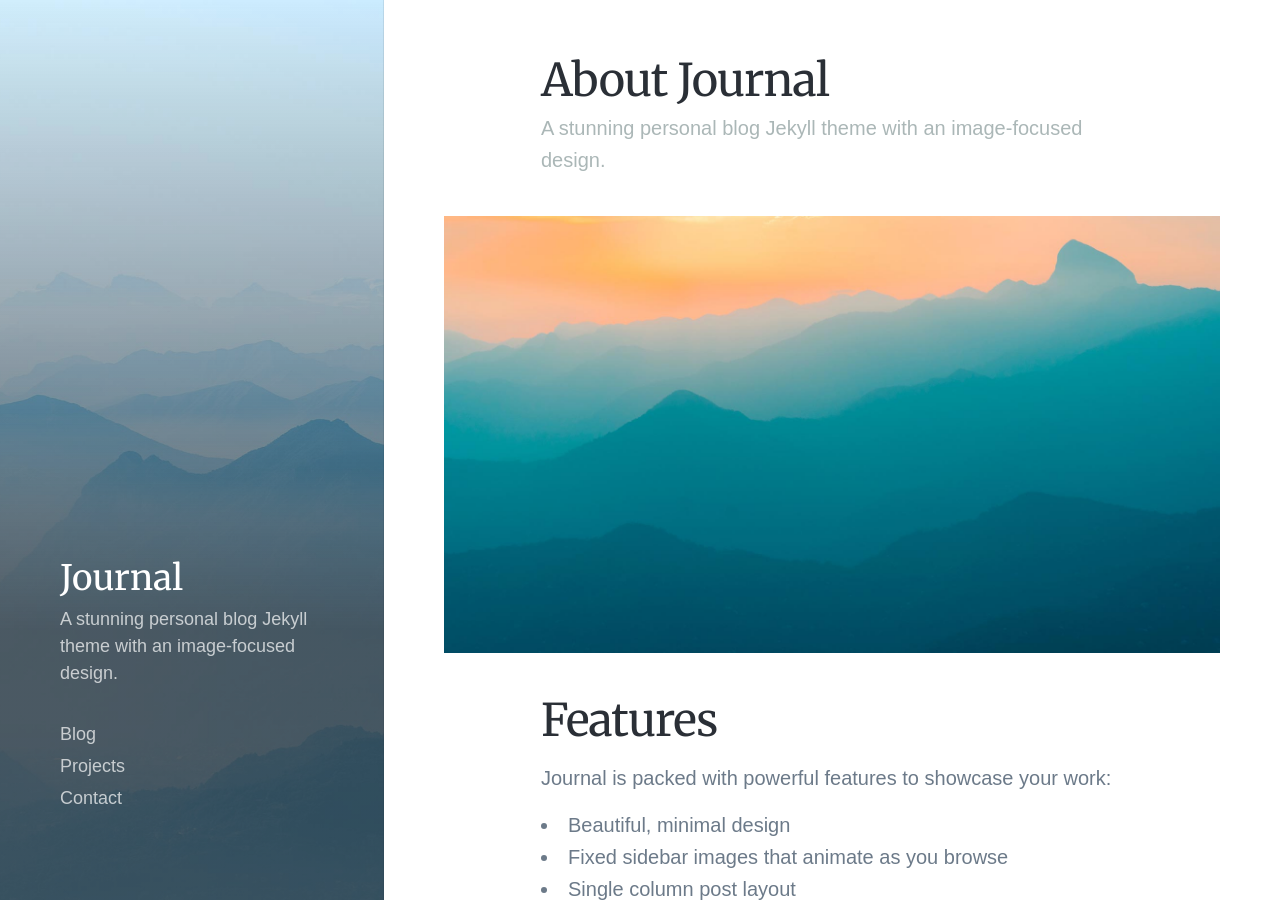
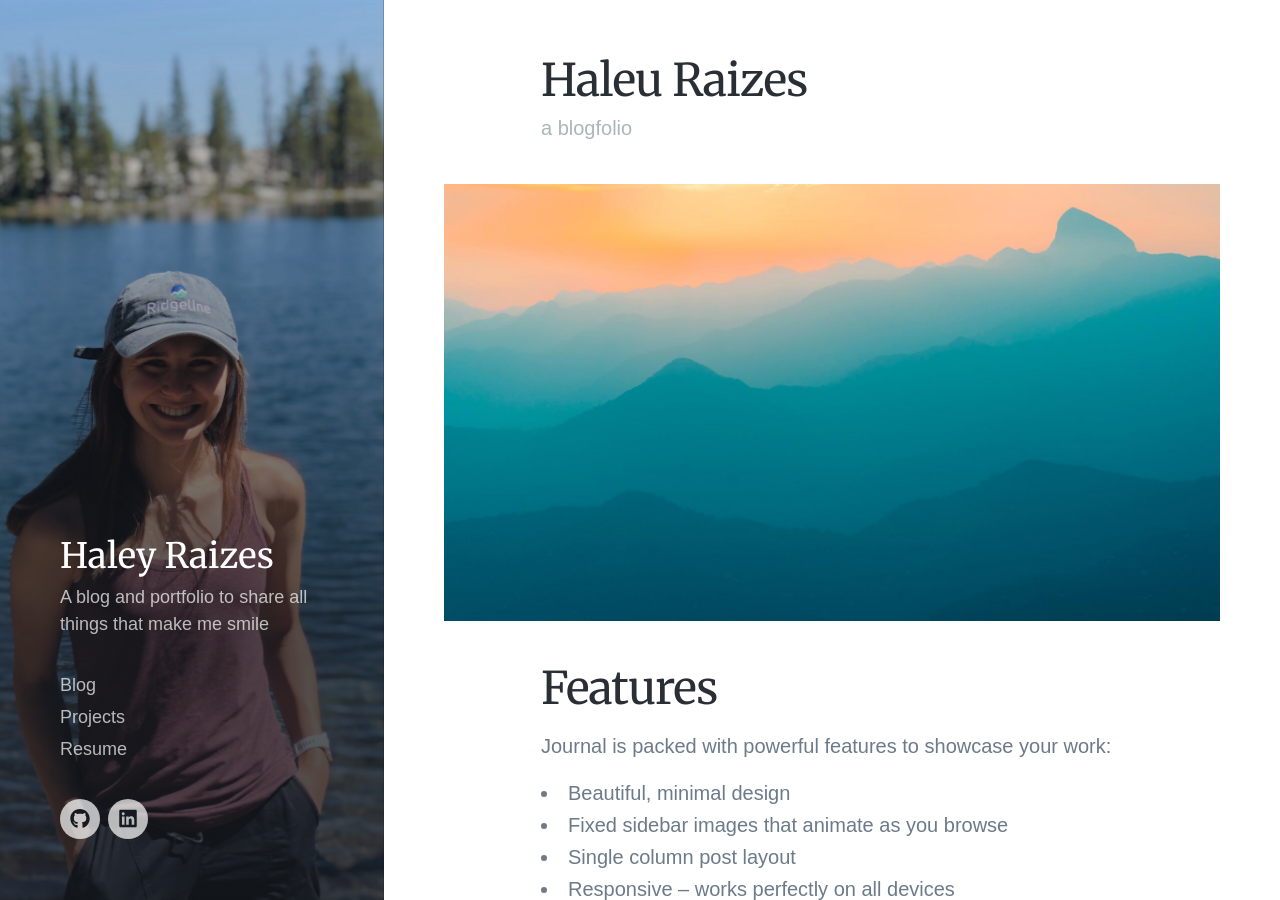
Before and after one commit to hraizes/hraizes.github.io, a Jekyll site: the page built from _pages/index.md, in a window 1280 px wide and 900 px high. Built offline with Jekyll 4.4.1, drawn with Linux system fonts in a browser that asks for light colours; nearby versions of some CDN libraries; some web fonts are replaced; some of the changed text lies outside the part shown.

Commit message:
everything works here

```diff
--- a/_config.yml
+++ b/_config.yml
@@ -1,6 +1,6 @@
-site: Journal Jekyll Theme
+site: Haley Raizes Blogfolio
 
-url: http://127.0.0.1:4000
+url:
 baseurl:
 
 collections:
--- a/_pages/index.md
+++ b/_pages/index.md
@@ -1,8 +1,8 @@
 ---
-title: About Journal
-subtitle: A stunning personal blog Jekyll theme with an image-focused design.
-description: A stunning personal blog Jekyll theme with an image-focused design.
-featured_image: /images/demo/demo-portrait.jpg
+title: Haleu Raizes
+subtitle: a blogfolio
+description: A blog and portfolio to share all things that make me smile
+featured_image: /images/haley/haley.jpg
 ---
 
 ![](/images/demo/demo-landscape.jpg)
--- a/blogs/index.html
+++ b/blogs/index.html
@@ -2,7 +2,7 @@
 layout: default
 title: A stunning personal blog Jekyll theme
 description: Journal is a stunning personal blog Jekyll theme with an image-focused design.
-featured_image: /images/demo/demo-landscape.jpg
+featured_image: /images/haley/haley-marathon.jpg
 ---
 
 <section class="blog single">
--- a/projects/index.html
+++ b/projects/index.html
@@ -3,7 +3,7 @@ layout: default
 title: Projects
 subtitle: What I've been working on lately.
 description: Journal is a stunning personal blog Jekyll theme with an image-focused design.
-featured_image: /images/demo/demo-landscape.jpg
+featured_image: /images/haley/haley-plane.jpg
 ---
 
 <section class="intro">
```
Also changed, not shown: _data/settings.yml (+6 -30 lines), _pages/contact.md (deleted, +0 -10 lines), _pages/resume.md (added, +8 -0 lines), images/haley/haley-marathon.jpg (added), images/haley/haley-plane.jpg (added), images/haley/haley-resume.jpg (added), images/haley/haley.jpg (added), images/haleyraizesresume.png (added).
